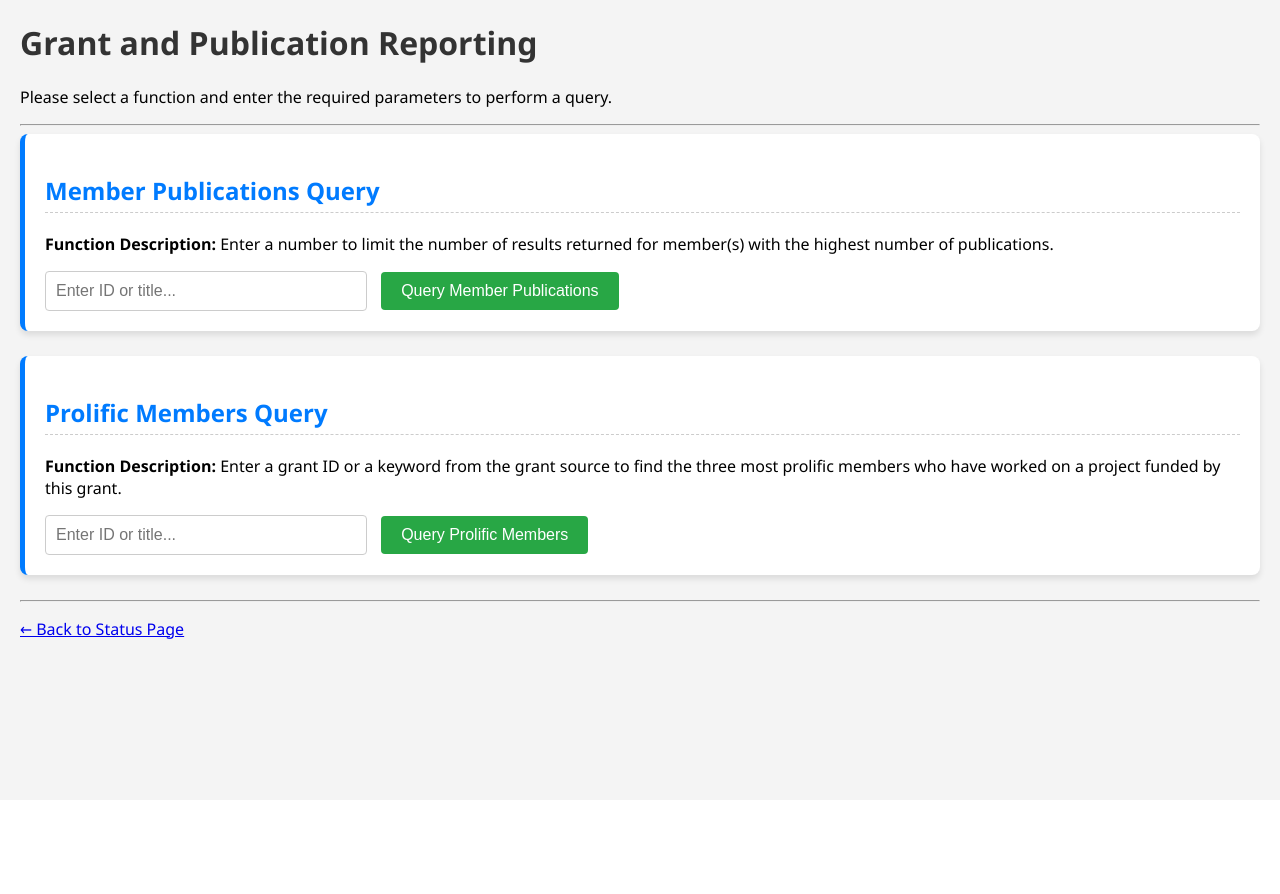
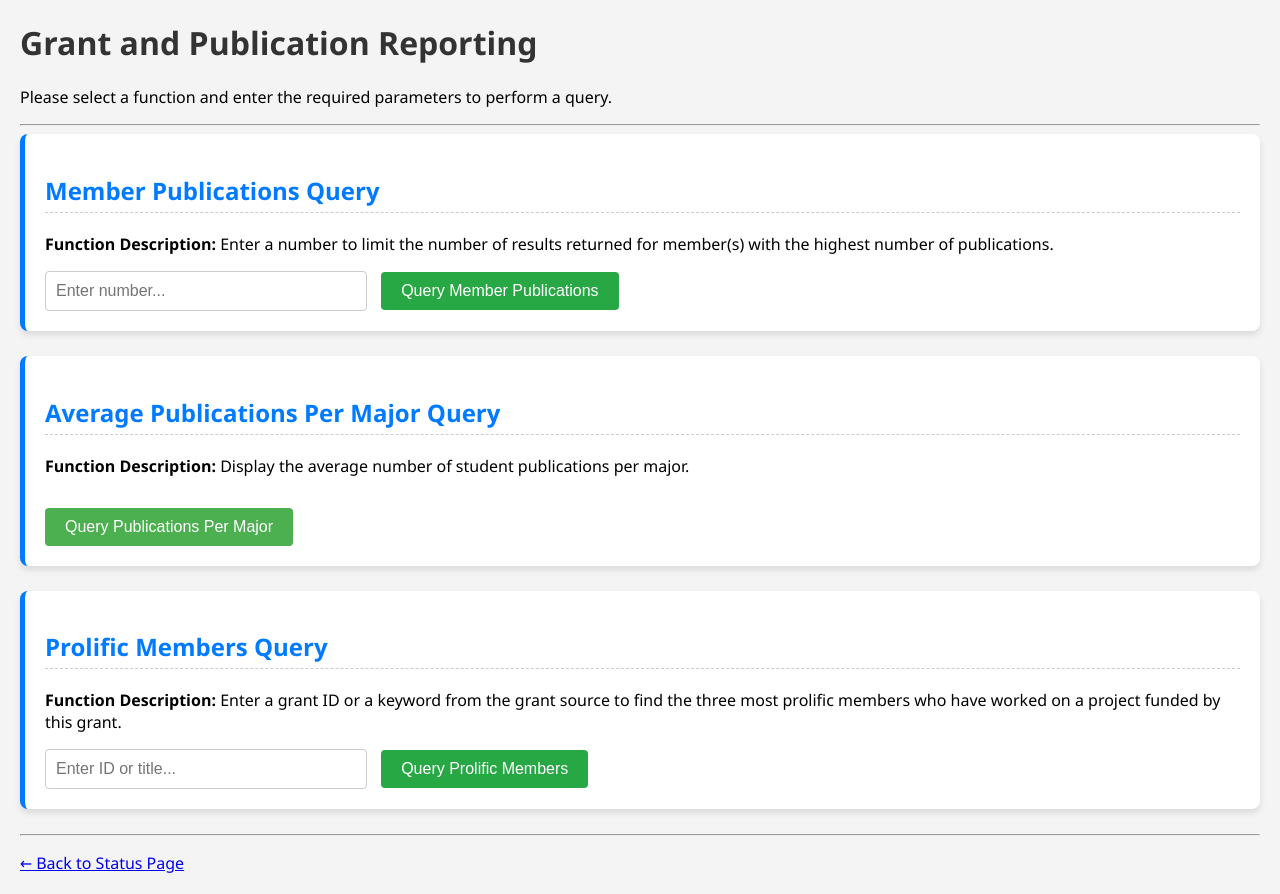
Before and after one commit to Lambor888/CS631Final-Lab-Database-Manage-Systen, a FastAPI app: page /grant-publication-reporting in a window 1280 px wide. Before the commit the page ends 639 px from the top, so only its background shows below. Run offline with FastAPI, Linux system fonts and the light colour scheme; some libraries are stand-ins or nearby versions.

Commit message:
Update grant_publication_reporting.html
Update grant input page for task 3

```diff
--- a/templates/grant_publication_reporting.html
+++ b/templates/grant_publication_reporting.html
@@ -44,11 +44,20 @@
         <p><strong>Function Description:</strong> Enter a number to limit the number of results returned for member(s) with the highest number of publications.</p>
 
         <form method="POST" action="/query/publication-count">
-            <input type="text" name="publication_count" placeholder="Enter ID or title...">
+            <input type="text" name="publication_count" placeholder="Enter number...">
             <button type="submit">Query Member Publications</button>
         </form>
     </div>
+    <div class="query-section">
+        <h2>Average Publications Per Major Query</h2>
+        <p><strong>Function Description:</strong> Display the average number of student publications per major.</p>
 
+        <form method="POST" action="/query/publication-major">
+            <button type="submit" style="padding: 10px 20px; font-size: 16px; cursor: pointer; margin-top: 15px; background-color: #4CAF50; color: white; border: none; border-radius: 4px;">
+                Query Publications Per Major
+            </button>
+        </form>
+    </div>
     <div class="query-section">
         <h2>Prolific Members Query</h2>
         <p><strong>Function Description:</strong> Enter a grant ID or a keyword from the grant source to find the three most prolific members who have worked on a project funded by this grant.</p>
```
